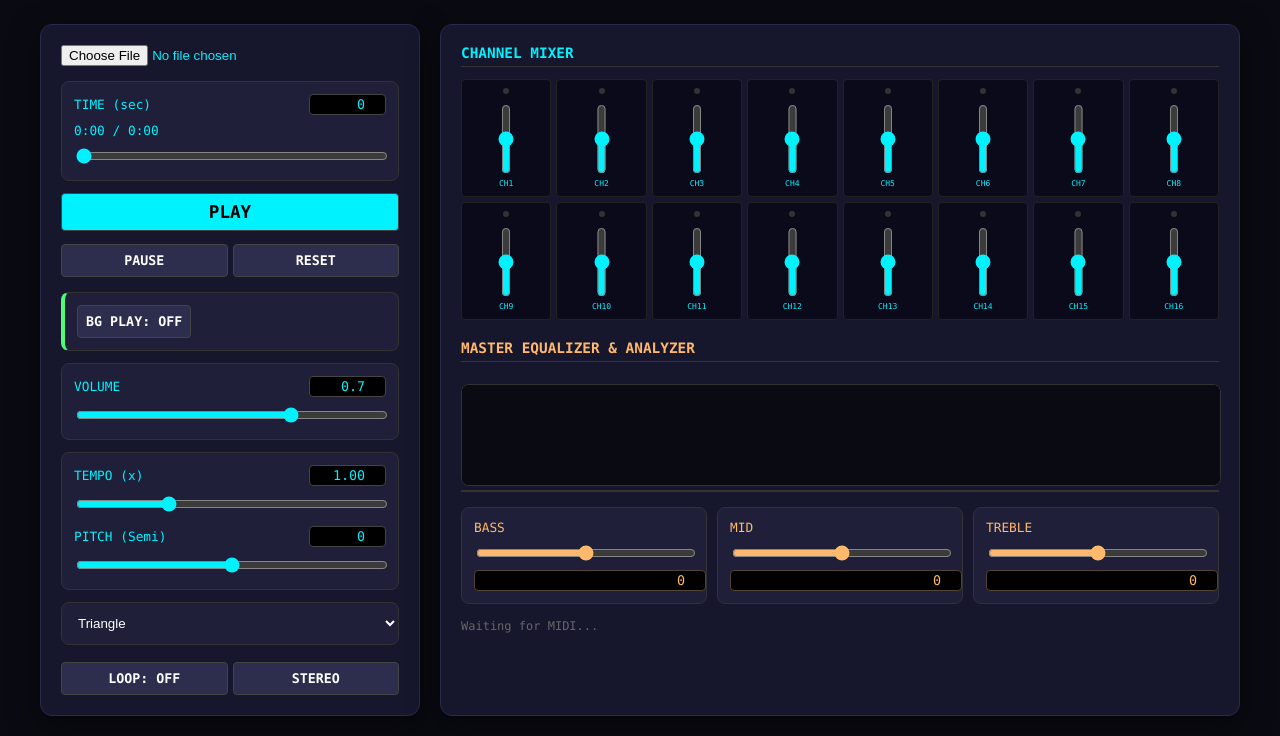
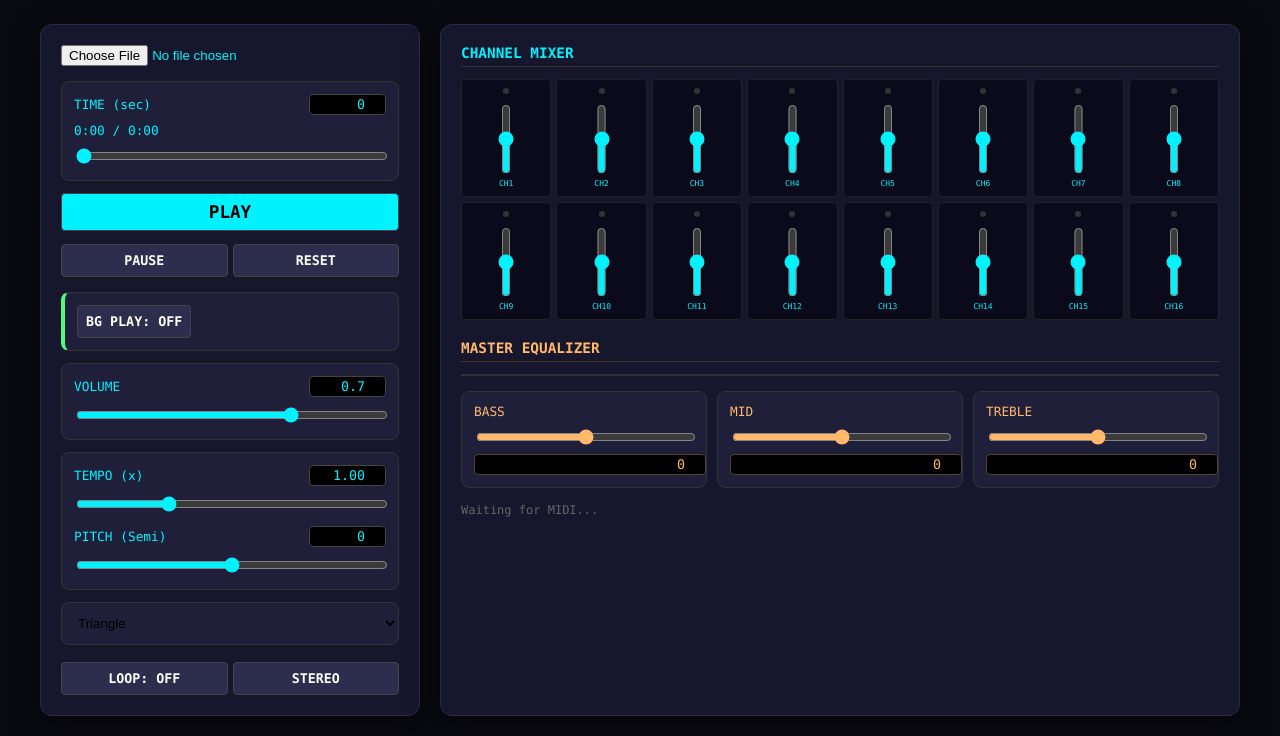
Before and after one commit to Saki-Squid/TriangleWaveMIDIPlayer, a plain HTML site: page index.html in a window 1280 px wide. Shown: the part 84-820 px from the top of the page. Drawn offline with Linux system fonts and the light colour scheme.

Commit message:
Update title and improve layout in index.html

```diff
--- a/index.html
+++ b/index.html
@@ -3,11 +3,11 @@
 <head>
     <meta charset="UTF-8">
     <meta name="viewport" content="width=device-width, initial-scale=1.0">
-    <title>Triangle Wave MIDI Studio</title>
+    <title>Triangle MIDI Studio - Pro EQ Edition</title>
     <script src="https://cdn.jsdelivr.net/npm/midi-parser-js@4.0.4/src/main.min.js"></script>
     <style>
         :root { --accent: #00f2fe; --bg: #0a0a12; --panel: #16162d; --eq-color: #ffb86c; --bg-play-color: #50fa7b; }
-        body { font-family: 'Consolas', monospace; background: var(--bg); color: var(--accent); margin: 0; padding: 20px; overflow-x: hidden; }
+        body { font-family: 'Consolas', monospace; background: var(--bg); color: var(--accent); margin: 0; padding: 20px; }
         .container { max-width: 1200px; margin: 0 auto; display: grid; grid-template-columns: 380px 1fr; gap: 20px; }
         .panel { background: var(--panel); border: 1px solid #2a2a4d; border-radius: 12px; padding: 20px; box-shadow: 0 10px 30px rgba(0,0,0,0.5); }
         h1 { grid-column: span 2; text-align: center; letter-spacing: 5px; margin: 10px 0 20px; font-weight: bold; text-shadow: 0 0 10px var(--accent); }
@@ -32,17 +32,16 @@
         .mixer-grid { display: grid; grid-template-columns: repeat(8, 1fr); gap: 5px; margin-bottom: 20px; }
         .ch { background: #0a0a1a; padding: 8px 2px; border-radius: 4px; text-align: center; border: 1px solid #222; }
         .v-slider { appearance: slider-vertical; height: 70px; width: 10px; margin: 5px 0; }
-        .ind { width: 6px; height: 6px; background: #333; border-radius: 50%; margin: 0 auto 5px; transition: 0.1s; }
+        .ind { width: 6px; height: 6px; background: #333; border-radius: 50%; margin: 0 auto 5px; }
         .ind.active { background: var(--accent); box-shadow: 0 0 8px var(--accent); }
 
         .eq-panel { display: grid; grid-template-columns: repeat(3, 1fr); gap: 10px; border-top: 2px solid #333; padding-top: 15px; }
-        canvas { width: 100%; height: 100px; background: #000; border-radius: 8px; border: 1px solid #333; margin-top: 10px; }
     </style>
 </head>
 <body>
 
 <div class="container">
-    <h1>TRIANGLE WAVE MIDI STUDIO</h1>
+    <h1>TRIANGLE MIDI STUDIO</h1>
 
     <div class="panel">
         <input type="file" id="fileInput" accept=".mid,.midi" style="margin-bottom:15px; width:100%;">
@@ -76,11 +75,9 @@
             <input type="range" id="pitchRange" min="-12" max="12" step="1" value="0">
         </div>
 
-        <select id="waveSelect" class="group" style="width:100%; color: white;">
-            <option value="triangle">Triangle</option>
-            <option value="sine">Sine</option>
-            <option value="square">Square</option>
-            <option value="sawtooth">Sawtooth</option>
+        <select id="waveSelect" class="group" style="width:100%">
+            <option value="triangle">Triangle</option><option value="sine">Sine</option>
+            <option value="square">Square</option><option value="sawtooth">Sawtooth</option>
         </select>
         <div class="btn-row">
             <button id="loopBtn">LOOP: OFF</button>
@@ -92,9 +89,7 @@
         <h2 style="font-size: 0.9rem; margin-top:0; border-bottom:1px solid #333; padding-bottom:5px;">CHANNEL MIXER</h2>
         <div id="mixerGrid" class="mixer-grid"></div>
 
-        <h2 style="font-size: 0.9rem; color: var(--eq-color); border-bottom:1px solid #443322; padding-bottom:5px;">MASTER EQUALIZER & ANALYZER</h2>
-        <canvas id="viz"></canvas>
-
+        <h2 style="font-size: 0.9rem; color: var(--eq-color); border-bottom:1px solid #443322; padding-bottom:5px;">MASTER EQUALIZER</h2>
         <div class="eq-panel">
             <div class="group" style="margin-bottom:0">
                 <div class="label-row" style="color:var(--eq-color)"><span>BASS</span></div>
@@ -119,40 +114,34 @@
 <script>
     const audioCtx = new (window.AudioContext || window.webkitAudioContext)();
 
-    // --- Audio Nodes Chain ---
-    const bassFilter = audioCtx.createBiquadFilter(); bassFilter.type = "lowshelf"; bassFilter.frequency.value = 200;
+    // --- EQ Setup ---
+    const bassFilter = audioCtx.createBiquadFilter(); bassFilter.type = "lowshelf"; bassFilter.frequency.value = 100;
     const midFilter = audioCtx.createBiquadFilter(); midFilter.type = "peaking"; midFilter.frequency.value = 1000; midFilter.Q.value = 1;
-    const trebleFilter = audioCtx.createBiquadFilter(); trebleFilter.type = "highshelf"; trebleFilter.frequency.value = 3000;
-
-    const analyser = audioCtx.createAnalyser();
-    analyser.fftSize = 256;
+    const trebleFilter = audioCtx.createBiquadFilter(); trebleFilter.type = "highshelf"; trebleFilter.frequency.value = 2500;
 
     const masterGain = audioCtx.createGain();
-
-    // Connection: Filter Chain -> Analyser -> MasterGain -> Destination
+    // Chain: Filters -> MasterGain -> Destination
     bassFilter.connect(midFilter);
     midFilter.connect(trebleFilter);
-    trebleFilter.connect(analyser);
-    analyser.connect(masterGain);
+    trebleFilter.connect(masterGain);
     masterGain.connect(audioCtx.destination);
 
-    // --- Worker Setup (Background Play) ---
+    // --- Worker Setup ---
     const workerBlob = new Blob([`
         let timer = null;
         self.onmessage = function(e) {
-            if (e.data === 'start') { if(!timer) timer = setInterval(() => self.postMessage('tick'), 25); }
+            if (e.data === 'start') { if(!timer) timer = setInterval(() => self.postMessage('tick'), 50); }
             else if (e.data === 'stop') { clearInterval(timer); timer = null; }
         };
     `], { type: 'text/javascript' });
     const worker = new Worker(URL.createObjectURL(workerBlob));
 
-    // UI Sync Helper
+    // Sync Helper
     function sync(sliderId, numId, nodeParam) {
         const s = document.getElementById(sliderId), n = document.getElementById(numId);
         const update = (v) => {
-            v = parseFloat(v);
             n.value = v; s.value = v;
-            if(nodeParam instanceof AudioParam) nodeParam.setTargetAtTime(v, audioCtx.currentTime, 0.05);
+            if(nodeParam instanceof AudioParam) nodeParam.setTargetAtTime(v, audioCtx.currentTime, 0.02);
         };
         s.oninput = () => update(s.value); n.oninput = () => update(n.value);
     }
@@ -168,7 +157,7 @@
     let startTime = 0, pausedTime = 0, currentIndex = 0, totalDuration = 0, animId = null;
     const chSettings = Array.from({length: 16}, () => ({ vol: 0.5 }));
 
-    // Mixer UI Init
+    // Mixer Init
     const mixerGrid = document.getElementById('mixerGrid');
     for(let i=0; i<16; i++) {
         const div = document.createElement('div'); div.className = 'ch';
@@ -201,13 +190,7 @@
                     let n = ev.data ? ev.data[0] : null;
                     if(ev.type === 9 && ev.data[1] > 0) active[n] = {t: ticks, v: ev.data[1]};
                     else if(active[n] && (ev.type === 8 || (ev.type === 9 && ev.data[1] === 0))) {
-                        musicData.push({
-                            n:n,
-                            t:(active[n].t/midi.timeDivision)*0.5,
-                            d:((ticks-active[n].t)/midi.timeDivision)*0.5,
-                            ch:ev.channel,
-                            vel:active[n].v/127
-                        });
+                        musicData.push({n:n, t:(active[n].t/midi.timeDivision)*0.5, d:((ticks-active[n].t)/midi.timeDivision)*0.5, ch:ev.channel, vel:active[n].v/127});
                         delete active[n];
                     }
                 });
@@ -216,7 +199,7 @@
             totalDuration = musicData.length ? Math.max(...musicData.map(d=>d.t+d.d)) : 0;
             document.getElementById('progressRange').max = totalDuration;
             document.getElementById('playBtn').disabled = false;
-            document.getElementById('status').innerText = `Ready: ${musicData.length} notes.`;
+            document.getElementById('status').innerText = `Loaded: ${musicData.length} notes.`;
             seekTo(0);
         };
         reader.readAsArrayBuffer(e.target.files[0]);
@@ -231,28 +214,25 @@
 
         osc.type = document.getElementById('waveSelect').value;
         osc.frequency.setValueAtTime(440 * Math.pow(2, (note + pitchShift - 69)/12), time);
-        p.pan.setTargetAtTime(isStereo ? (ch % 2 === 0 ? -0.5 : 0.5) : 0, time, 0.01);
+        p.pan.value = isStereo ? (ch % 2 === 0 ? -0.4 : 0.4) : 0;
 
         const realDur = dur / speed;
-        const v = chSettings[ch].vol * vel * 0.15; // Adjusted gain to prevent clipping
+        const v = chSettings[ch].vol * vel * 0.2;
 
-        // ADSR Envelope (Anti-Click)
-        g.gain.setTargetAtTime(0, time, 0.001);
+        g.gain.setValueAtTime(0, time);
         g.gain.linearRampToValueAtTime(v, time + 0.01);
         g.gain.linearRampToValueAtTime(0, time + realDur);
 
-        osc.connect(g).connect(p).connect(bassFilter);
+        osc.connect(g).connect(p).connect(bassFilter); // Start of EQ Chain
         osc.start(time); osc.stop(time + realDur);
 
-        // Visual Feedback (Mixer Indicators)
-        const delay = Math.max(0, (time - audioCtx.currentTime) * 1000);
         setTimeout(() => {
             const ind = document.getElementById(`ind-${ch}`);
             if(ind && isPlaying && !isPaused) {
                 ind.classList.add('active');
-                setTimeout(()=>ind.classList.remove('active'), 80);
+                setTimeout(()=>ind.classList.remove('active'), 60);
             }
-        }, delay);
+        }, Math.max(0, (time - audioCtx.currentTime)*1000));
     }
 
     function schedule() {
@@ -263,40 +243,15 @@
         document.getElementById('progressRange').value = now;
         document.getElementById('timeDisplay').innerText = `${formatTime(now)} / ${formatTime(totalDuration)}`;
 
-        while(currentIndex < musicData.length && musicData[currentIndex].t < now + 0.15) {
+        while(currentIndex < musicData.length && musicData[currentIndex].t < now + 0.2) {
             const d = musicData[currentIndex];
             playTone(d.n, (d.t - pausedTime)/speed + startTime, d.d, d.ch, d.vel);
             currentIndex++;
         }
 
-        if(now >= totalDuration) {
-            if(isLooping) seekTo(0);
-            else { isPlaying = false; worker.postMessage('stop'); }
-        }
+        if(now >= totalDuration) { if(isLooping) seekTo(0); else { isPlaying = false; worker.postMessage('stop'); } }
         if (!isBgPlay) animId = requestAnimationFrame(schedule);
     }
-
-    // --- Visualizer Engine ---
-    const canvas = document.getElementById('viz');
-    const ctx = canvas.getContext('2d');
-    function draw() {
-        requestAnimationFrame(draw);
-        const bufferLength = analyser.frequencyBinCount;
-        const dataArray = new Uint8Array(bufferLength);
-        analyser.getByteFrequencyData(dataArray);
-
-        ctx.fillStyle = '#0a0a12';
-        ctx.fillRect(0, 0, canvas.width, canvas.height);
-        const barWidth = (canvas.width / bufferLength) * 2.5;
-        let x = 0;
-        for(let i = 0; i < bufferLength; i++) {
-            const barHeight = dataArray[i] / 2;
-            ctx.fillStyle = `rgb(0, ${dataArray[i]+100}, 255)`;
-            ctx.fillRect(x, canvas.height - barHeight, barWidth, barHeight);
-            x += barWidth + 1;
-        }
-    }
-    draw();
 
     worker.onmessage = () => { if(isBgPlay) schedule(); };
 
```
